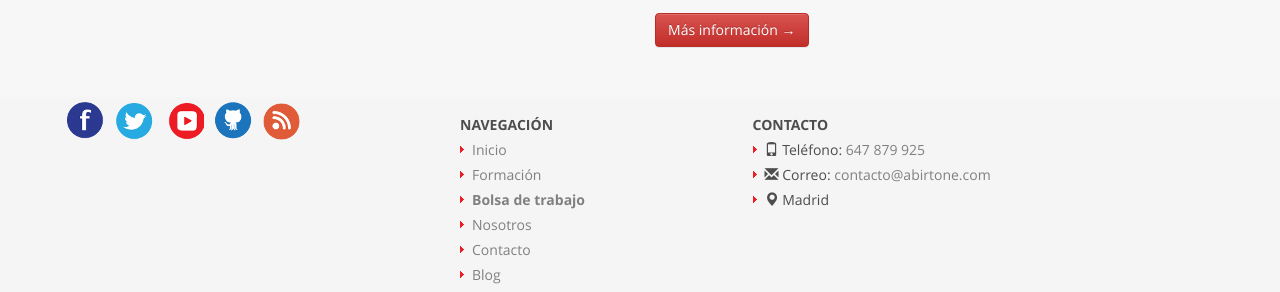
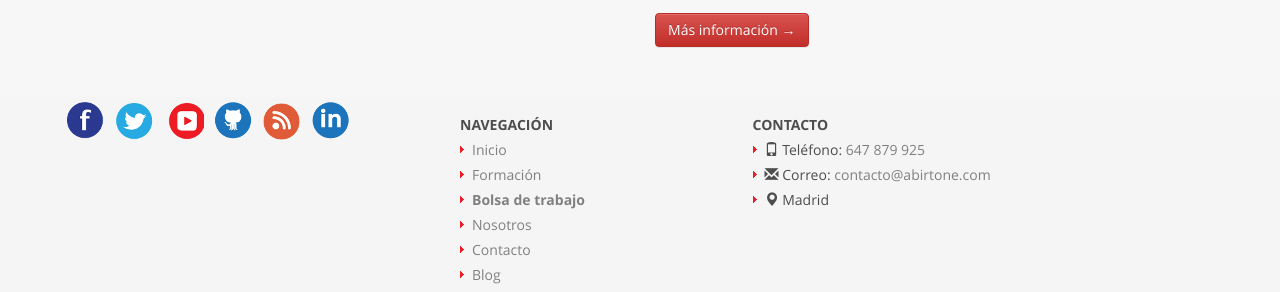
Before and after one commit to abirtone/abirtone.github.io, a Jekyll site: the page built from index.html, in a window 1280 px wide and 1114 px high. Shown: the part 758-1050 px from the top of the window. Built offline with Jekyll 4.4.1, drawn with Linux system fonts in a browser that asks for light colours.

Commit message:
Added Linkedin page

```diff
--- a/_includes/footer.html
+++ b/_includes/footer.html
@@ -9,6 +9,7 @@
                     <li class="item-3"><a title="Youtube" href="https://www.youtube.com/channel/UCohiqjKcS4PvDr_L__y2L2Q"></a></li>
                     <li class="item-4"><a title="Github" href="http://github.com/abirtone"></a></li>
                     <li class="item-5"><a title="RSS" href="/feed.xml"></a></li>
+                    <li class="item-6"><a title="Linkedin" href="https://www.linkedin.com/company/abirtone"></a></li>
                 </ul>
             </article>
             <article class="col-xs-12 col-sm-3  hidden-xs">
--- a/static/css/custom.css
+++ b/static/css/custom.css
@@ -535,6 +535,7 @@ h5 {
 .list-services li.item-3 a {background-position:-120px 1px;}
 .list-services li.item-4 a {background-position:-120px -39px;}
 .list-services li.item-5 a {background-position:0px -39px;}
+.list-services li.item-6 a {background-position:-39px -39px;}
 a {color: #808080;}
 
 .list-1 li {
```
